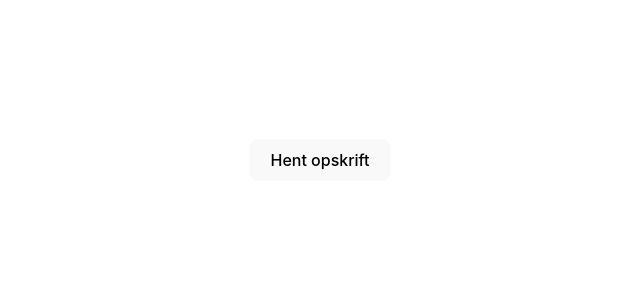
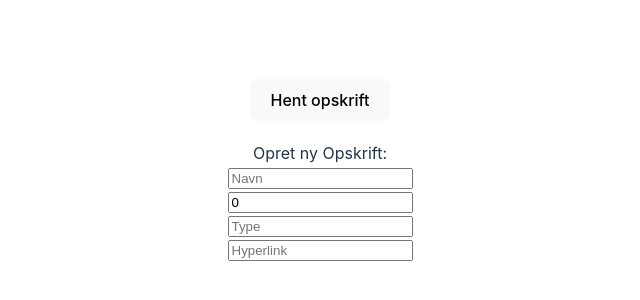
Before and after one commit to Mollerten/opskrift-projekt, a React (Vite) app: page / in a window 1280 px wide. Shown: the part 230-530 px from the top of the page, without its empty margins (320-960 px from the left). Built offline with nearby package versions, Linux system fonts and the light colour scheme; no server answers; data requests are answered from the project's data file.

Commit message:
sat input op til Create

```diff
--- a/data.json
+++ b/data.json
@@ -6,11 +6,6 @@
       "pris": 500,
       "type": "kød",
       "hyperlink": "https://madensverden.dk/gris-i-paprika/",
-      "hovedetingrediens": {
-        "kød": "gris",
-        "grønt": "gulerødder",
-        "krydderi": "paprika"
-      }
     },
     {
       "id": "2",
@@ -18,11 +13,6 @@
       "pris": 300,
       "type": "kød",
       "hyperlink": "https://madensverden.dk/hakket-oksekoed-spidskaal-ovn/",
-      "hovedetingrediens": {
-        "kød": "hakket oksekød",
-        "grønt": "spidskøl",
-        "krydderi": "paprika"
-      }
     },
     {
       "id": "3",
@@ -30,11 +20,6 @@
       "pris": 200,
       "type": "vegetar",
       "hyperlink": "https://stinna.dk/aftensmad/vegetarisk-panang.html",
-      "hovedetingrediens": {
-        "kød": "ingen",
-        "grønt": "edamamebønner ",
-        "krydderi": "karrypasta"
-      }
     }
   ]
 }
--- a/src/App.jsx
+++ b/src/App.jsx
@@ -1,5 +1,6 @@
 import './App.css'
 import OpskriftList from "./components/OpskriftList.jsx";
+import TilføjOpskrift from "./components/TilføjOpskrift.jsx";
 import {useEffect, useState} from "react";
 
 
@@ -17,7 +18,7 @@ function App() {
     <div className="App">
 
       <OpskriftList opskrifter={opskrifter}/>
-
+        <TilføjOpskrift/>
     </div>
   )
 }
--- /dev/null
+++ b/src/components/TilføjOpskrift.jsx
@@ -0,0 +1,68 @@
+import React, {useState} from 'react';
+import opskrift from "./Opskrift.jsx";
+
+function TilføjOpskrift(props) {
+
+    const initialValue ={
+        "navn": "",
+        "pris": 0,
+        "type": "",
+        "hyperlink": ""
+    }
+
+    const [nyOpskrift, setNyOpskrift] = useState(initialValue)
+
+    const submitHandler = (event) =>{
+        event.preventDefault()
+        console.table(nyOpskrift)
+        setNyOpskrift(initialValue);
+
+    }
+
+    const handleChange = event => {
+        const target = event.target;
+        const value = target.type === "checkbox" ? target.checked : target.value;
+        const name = target.name;
+        setNyOpskrift({...opskrift, [name]: value});
+    };
+
+    return (
+        <div>
+            <form onSubmit={submitHandler}>
+                <label>Opret ny Opskrift: </label><br/>
+            <input
+                name="navn"
+                value={nyOpskrift.navn}
+                required
+                onChange={handleChange}
+                placeholder="Navn"
+            /> <br/>
+            <input
+                name="pris"
+                type={"number"}
+                min={0}
+                value={nyOpskrift.pris}
+                required
+                onChange={handleChange}
+                placeholder="Pris"
+            /> <br/>
+            <input
+                name="type"
+                value={nyOpskrift.type}
+                required
+                onChange={handleChange}
+                placeholder="Type"
+            /> <br/>
+            <input
+                name="hyperlink"
+                value={nyOpskrift.hyperlink}
+                required
+                onChange={handleChange}
+                placeholder="Hyperlink"
+            /> <br/>
+        </form>
+        </div>
+    );
+}
+
+export default TilføjOpskrift;
```
